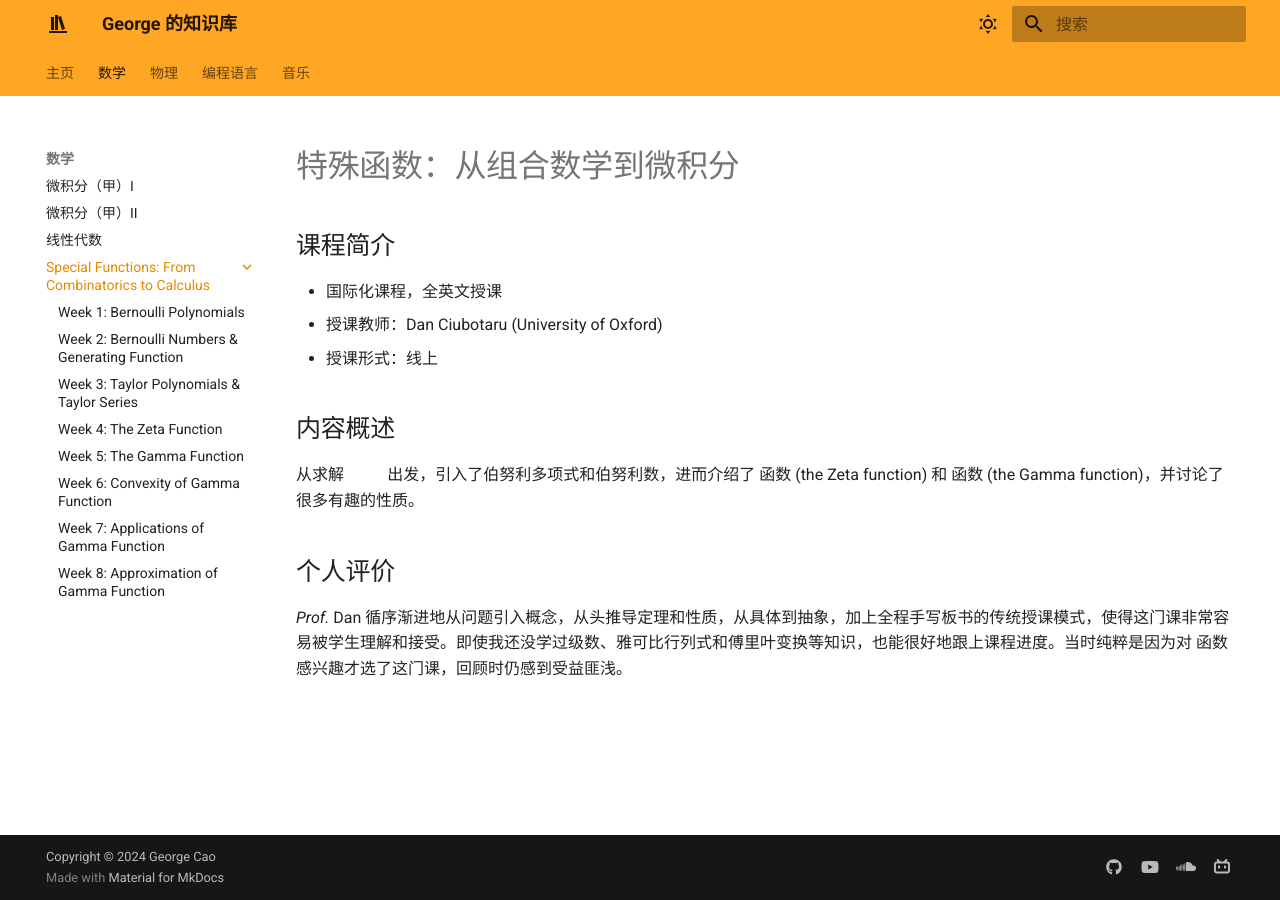
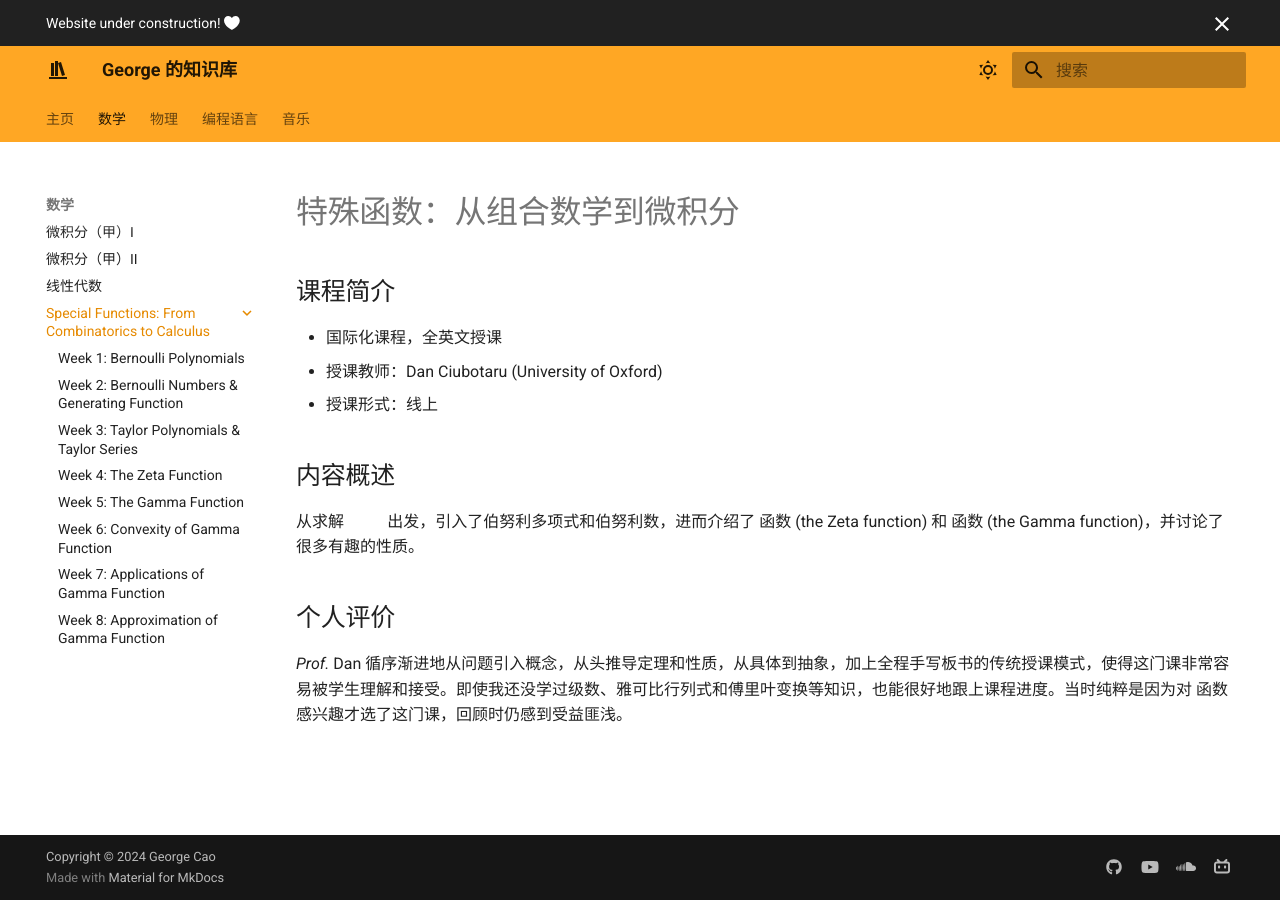
Before and after one commit to GeorgeC6/Notes, an MkDocs documentation site: the page built from docs/Math/Special-Functions/index.md, in a window 1280 px wide. Built offline with MkDocs 1.6.1 and Material for MkDocs 9.7.7, drawn with Linux system fonts in a browser that asks for light colours; formulas are drawn with MathJax 3; comment, search, counter and statistics services are not loaded.

```diff
--- a/mkdocs.yml
+++ b/mkdocs.yml
@@ -34,6 +34,7 @@ theme:
     - content.tabs.link
     - content.code.annotate
     - content.code.copy
+    - announce.dismiss
 
   palette:
     - media: "(prefers-color-scheme: light)"
@@ -92,7 +93,6 @@ markdown_extensions:
   - pymdownx.emoji:
       emoji_index: !!python/name:material.extensions.emoji.twemoji
       emoji_generator: !!python/name:material.extensions.emoji.to_svg
-  - admonition
   - footnotes
   - md_in_html
   - attr_list
--- /dev/null
+++ b/overrides/main.html
@@ -0,0 +1,12 @@
+{% extends "base.html" %}
+
+{% block announce %}
+  <!-- Add announcement here, including arbitrary HTML -->
+  {{ super() }}
+  Website under construction!
+  <span class="twemoji heart-throb">
+    {% set icon = "octicons/heart-fill-16" %}
+    {% include ".icons/" ~ icon ~ ".svg" %}
+  </span>
+
+{% endblock %}
```
